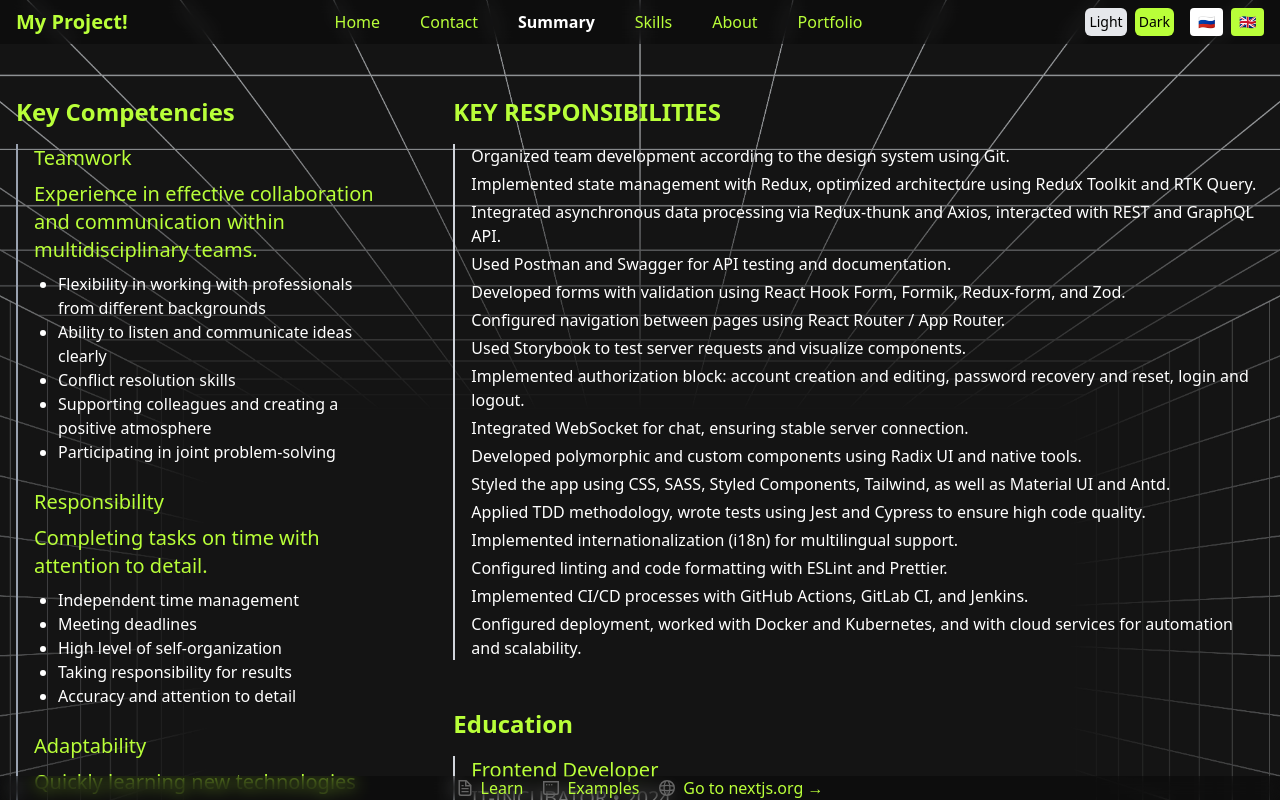
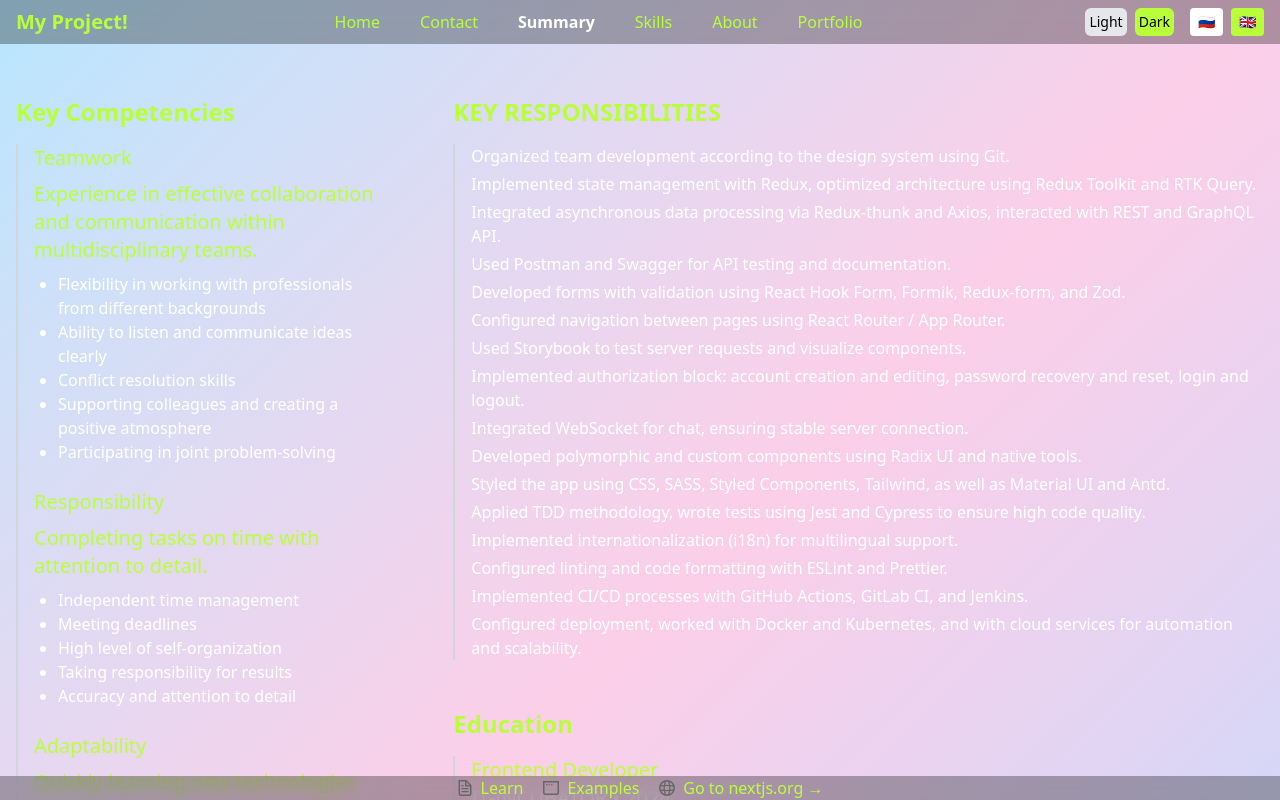
Before and after one commit to AliakseiKrasko/NextJS_MyPortfolio, a Next.js app: page /en/cv in a window 1280 px wide. Shown: the top 800 px of the page. Built offline with nearby package versions, Linux system fonts and the light colour scheme.

Commit message:
added bacground light theme

```diff
--- a/src/app/globals.css
+++ b/src/app/globals.css
@@ -3,7 +3,7 @@
 @tailwind utilities;
 
 html {
-    --text: #5749FF;
+    --text: #333333;
     background: blue;
 
 }
@@ -17,11 +17,12 @@ body {
     flex-direction: column;
     color: var(--text);
     min-height: 100vh;
-    /*background-image: url('/istock_light.jpg'); !* путь к светлой картинке *!*/
+    background: linear-gradient(135deg, #a4cde6 0%, #e88abf 50%, #bccaf4 100%);
     background-size: cover;
     background-repeat: no-repeat;
     background-position: center;
 }
+
 
 /* Темная тема */
 html.dark body {
--- a/src/app/layout.tsx
+++ b/src/app/layout.tsx
@@ -1,5 +1,5 @@
 import './globals.css';
-import { defaultLocale } from '../../i18n-config';
+import {defaultLocale} from '../../i18n-config';
 import {ThemeProvider} from "@/common/components/ThemeProvider/ThemeProvider";
 import ParticlesBg from "@/common/components/ParticlesBg/ParticlesBg";
 
@@ -16,10 +16,12 @@ export default function RootLayout({
     return (
         <html lang={defaultLocale}>
         <body>
-        <ParticlesBg />
-        <ThemeProvider>
-        {children}
-        </ThemeProvider>
+        <div className="min-h-screen bg-gradient-to-br from-sky-200 via-pink-200 to-blue-200">
+            <ParticlesBg/>
+            <ThemeProvider>
+                {children}
+            </ThemeProvider>
+        </div>
         </body>
         </html>
     );
--- a/src/common/components/sm/SmAnimated.tsx
+++ b/src/common/components/sm/SmAnimated.tsx
@@ -57,7 +57,7 @@ export const SmAnimated: React.FC<Props> = ({ dict }) => {
                     {dict.experience && (
                         <section>
                             <h2 className="text-2xl font-semibold mb-4">{dict.experience.title}</h2>
-                            <div className="border-l-2 border-gray-400 pl-4 home-text">
+                            <div className="border-l-2 border-gray-300 pl-4 home-text">
                                 {dict.experience.items.map((item, index) => (
                                     <div
                                         key={index}
```
